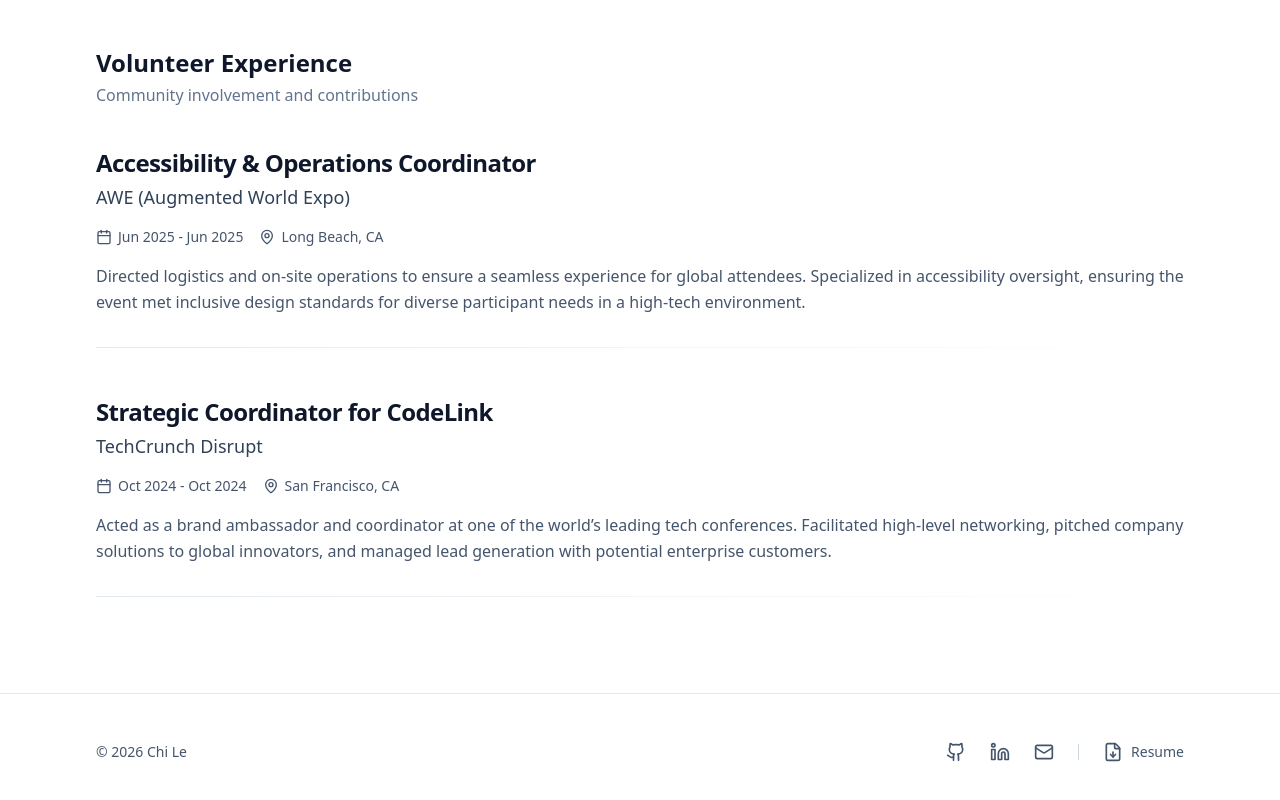
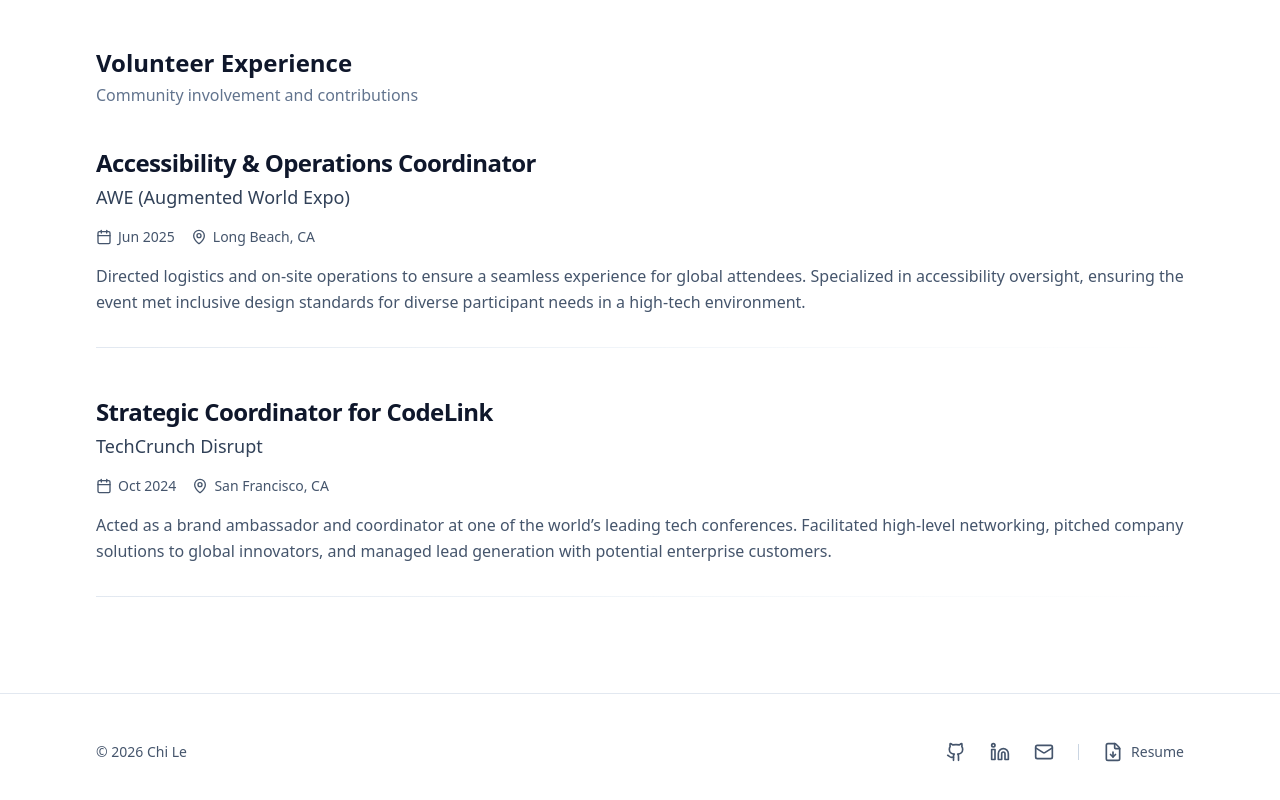
Before and after one commit to chile20/my-portfolio, a Next.js app: page /experience in a window 1280 px wide. Shown: the part 2438-3238 px from the top of the page. Built offline with nearby package versions, Linux system fonts and the light colour scheme.

Commit message:
fixed: display single date when experience starts and ends in same month

```diff
--- a/src/components/sections/ExperienceCard.tsx
+++ b/src/components/sections/ExperienceCard.tsx
@@ -15,9 +15,18 @@
  * Editorial-style card with minimal borders and typography focus
  */
 export function ExperienceCard({ experience, index }: ExperienceCardProps) {
-  const startDate = format(parseISO(experience.startDate), 'MMM yyyy');
-  const endDate = experience.endDate ? format(parseISO(experience.endDate), 'MMM yyyy') : 'Present';
-  const duration = `${startDate} - ${endDate}`;
+  const startDate = parseISO(experience.startDate);
+  const endDate = experience.endDate ? parseISO(experience.endDate) : null;
+
+  const formattedStart = format(startDate, 'MMM yyyy');
+  const formattedEnd = endDate ? format(endDate, 'MMM yyyy') : 'Present';
+
+  // Check if start and end are in the same month/year
+  const isSameMonth = endDate &&
+    startDate.getMonth() === endDate.getMonth() &&
+    startDate.getFullYear() === endDate.getFullYear();
+
+  const duration = isSameMonth ? formattedStart : `${formattedStart} - ${formattedEnd}`;
 
   return (
     <motion.article
```
